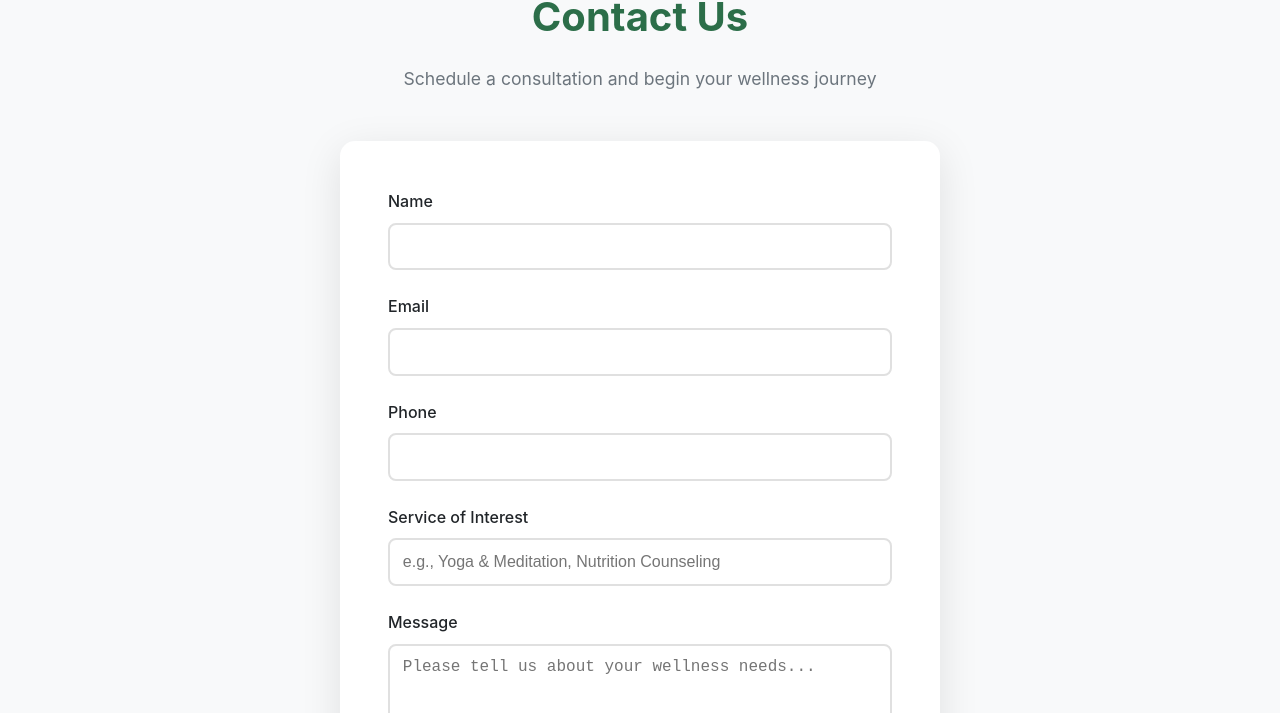
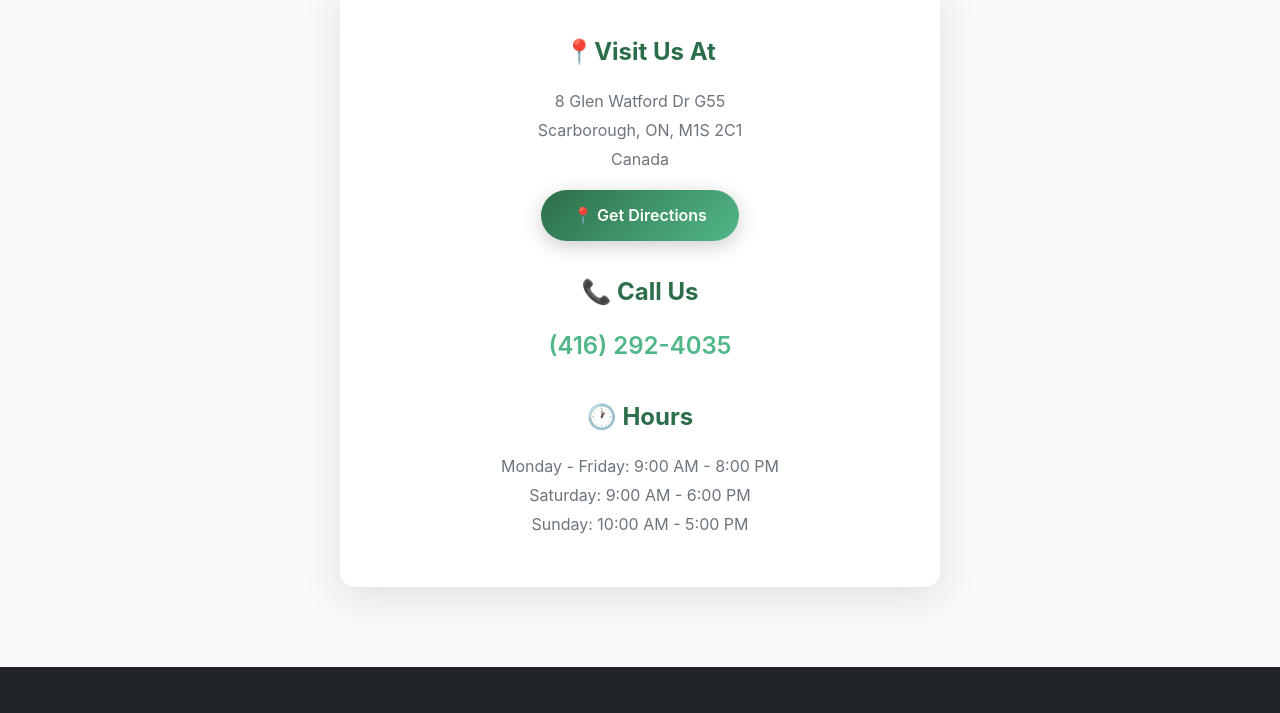
Before and after one commit to LuoL23125/TheCloudPavilion, a plain HTML site: page index.html in a window 1280 px wide. Shown: the part 3967-4680 px from the top of the page. Drawn offline with Linux system fonts and the light colour scheme.

Commit message:
second commit

```diff
--- a/index.html
+++ b/index.html
@@ -579,39 +579,39 @@
     <!-- Contact Section -->
     <section class="contact" id="contact">
         <div class="container">
-            <h2 class="section-title">Contact Us</h2>
-            <p class="section-subtitle">Schedule a consultation and begin your wellness journey</p>
 
-            <form class="contact-form" id="contactForm">
-                <div class="form-group">
-                    <label for="name">Name</label>
-                    <input type="text" id="name" name="name" required>
+
+            <div style="max-width: 600px; margin: 0 auto; background: var(--white); padding: 3rem; border-radius: 15px; box-shadow: 0 10px 40px rgba(0, 0, 0, 0.1); text-align: center;">
+                <div style="margin-bottom: 2rem;">
+                    <h1 style="color: var(--primary-color); margin-bottom: 1rem; font-size: 1.5rem;">📍Visit Us At</h1>
+                    <p style="color: var(--text-light); line-height: 1.8; margin-bottom: 1rem;">
+                        8 Glen Watford Dr G55<br>
+                        Scarborough, ON, M1S 2C1<br>
+                        Canada
+                    </p>
+                    <a href="https://www.google.com/maps/search/?api=1&query=8+Glen+Watford+Dr+G55+Scarborough+ON+M1S+2C1"
+                       target="_blank"
+                       style="display: inline-block; padding: 0.8rem 2rem; background: linear-gradient(135deg, var(--primary-color), var(--secondary-color)); color: var(--white); text-decoration: none; border-radius: 50px; font-weight: 600; transition: all 0.3s ease; box-shadow: 0 5px 20px rgba(0, 0, 0, 0.2);">
+                        📍 Get Directions
+                    </a>
                 </div>
 
-                <div class="form-group">
-                    <label for="email">Email</label>
-                    <input type="email" id="email" name="email" required>
+                <div style="margin-bottom: 2rem;">
+                    <h3 style="color: var(--primary-color); margin-bottom: 1rem; font-size: 1.5rem;">📞 Call Us</h3>
+                    <a href="tel:+14162924035" style="color: var(--secondary-color); font-size: 1.5rem; text-decoration: none; font-weight: 600; transition: color 0.3s ease;">
+                        (416) 292-4035
+                    </a>
                 </div>
 
-                <div class="form-group">
-                    <label for="phone">Phone</label>
-                    <input type="tel" id="phone" name="phone">
+                <div>
+                    <h3 style="color: var(--primary-color); margin-bottom: 1rem; font-size: 1.5rem;">🕐 Hours</h3>
+                    <p style="color: var(--text-light); line-height: 1.8;">
+                        Monday - Friday: 9:00 AM - 8:00 PM<br>
+                        Saturday: 9:00 AM - 6:00 PM<br>
+                        Sunday: 10:00 AM - 5:00 PM
+                    </p>
                 </div>
-
-                <div class="form-group">
-                    <label for="service">Service of Interest</label>
-                    <input type="text" id="service" name="service"
-                        placeholder="e.g., Yoga & Meditation, Nutrition Counseling">
-                </div>
-
-                <div class="form-group">
-                    <label for="message">Message</label>
-                    <textarea id="message" name="message"
-                        placeholder="Please tell us about your wellness needs..."></textarea>
-                </div>
-
-                <button type="submit" class="btn-submit">Send Inquiry</button>
-            </form>
+            </div>
         </div>
     </section>
 
@@ -619,7 +619,7 @@
     <footer>
         <div class="footer-content">
             <h3 class="logo">The Cloud Pavilion Wellness Centre</h3>
-            <p>Address: 8 Glen Watford Dr, Toronto, ON | Phone: 1-800-WELLNESS</p>
+            <p>Address: 8 Glen Watford Dr G55, Scarborough, ON, M1S 2C1, Canada | Phone: (416) 292-4035</p>
             <div class="social-links">
                 <a href="#">📧</a>
                 <a href="#">📱</a>
@@ -666,23 +666,6 @@
             }
         });
 
-        // Form submission
-        const contactForm = document.getElementById('contactForm');
-        contactForm.addEventListener('submit', (e) => {
-            e.preventDefault();
-
-            // Get form data
-            const formData = new FormData(contactForm);
-            const data = Object.fromEntries(formData);
-
-            // Here you would normally send the data to your server
-            console.log('Form data:', data);
-
-            // Show success message
-            alert('Thank you for your inquiry! We will contact you soon.');
-            contactForm.reset();
-        });
-
         // Intersection Observer for animations
         const observerOptions = {
             threshold: 0.1,
```
